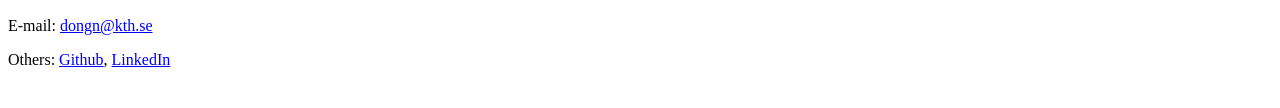
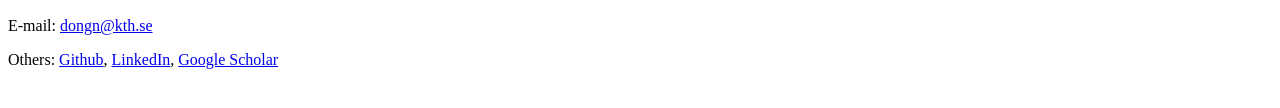
Before and after one commit to ningdongywq/ningdongywq.github.io, a plain HTML site: page index.html in a window 1280 px wide. Shown: the part 552-660 px from the top of the page. Drawn offline with Linux system fonts and the light colour scheme.

Commit message:
Update index.html

```diff
--- a/index.html
+++ b/index.html
@@ -22,7 +22,7 @@
 
 <h2>Contact</h2>
 <p>E-mail</b>: <a href="mailto:dongn@kth.se">dongn@kth.se</a></p>
-<p>Others</b>: <a href="https://github.com/ningdongywq">Github</a>, <a href="https://www.linkedin.com/in/ning-dong/">LinkedIn</a></p>
+<p>Others</b>: <a href="https://github.com/ningdongywq">Github</a>, <a href="https://www.linkedin.com/in/ning-dong/">LinkedIn</a>,  <a href="https://scholar.google.com/citations?user=JT09xTQAAAAJ&hl=en&oi=ao">Google Scholar</a></p>
 
 </body>
 </html>
```
